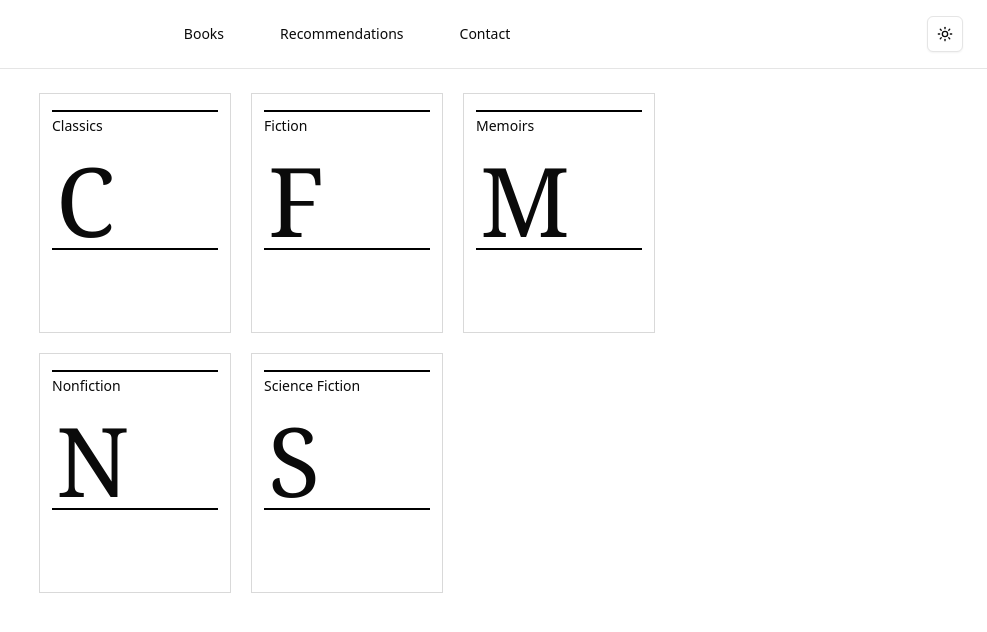
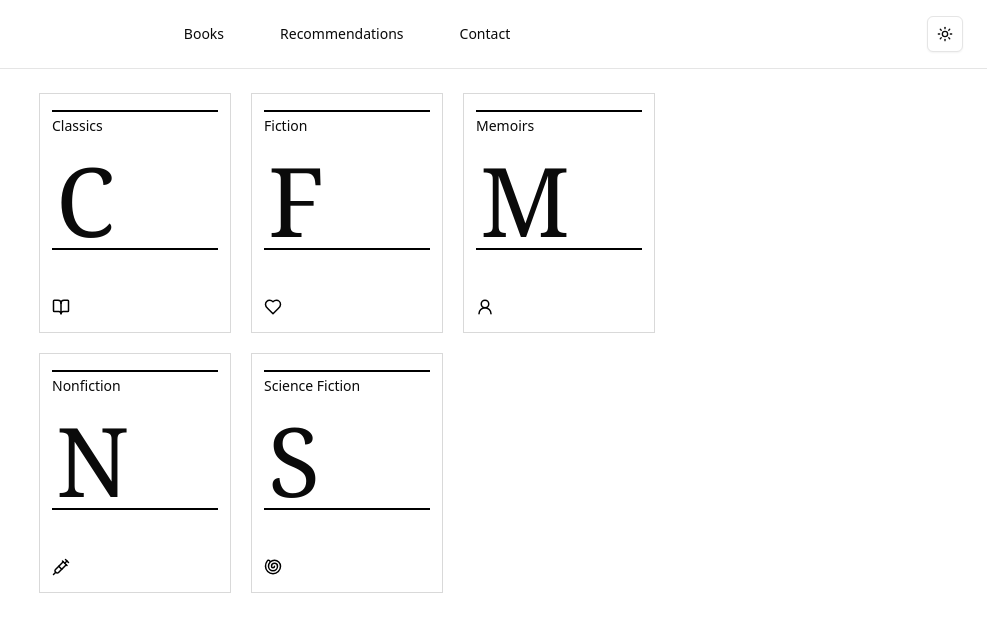
Before and after one commit to jodiyu/book-blog, a Next.js app: page /recommendations in a window 1280 px wide. Shown: the top 632 px of the page, without its empty margins (293-1280 px from the left). Built offline with nearby package versions, Linux system fonts and the light colour scheme.

Commit message:
Implemented dark mode and icon and color changes

```diff
--- a/src/app/recommendations/page.tsx
+++ b/src/app/recommendations/page.tsx
@@ -6,31 +6,36 @@ const recommendationsList = [
         title: "C",
         font: "Classics",
         bookList: ["Frankenstein", "Pride and Prejudice"],
-        icon: <BookOpen size={18} color="white" />
+        icon: BookOpen,
+        color: "#5ba6ed" // blue
     },
     {
         title: "F",
         font: "Fiction",
         bookList:["I'll Give You The Sun", "Looking for Alaska", "Love Story", "Everything I Never Told You", "The Way of Kings"],
-        icon: <Heart size={18} color="white" />
+        icon: Heart,
+        color: "#ca932a" // mustard yellow
     },
     {
         title: "M",
         font: "Memoirs",
         bookList: ["Small Fry", "Educated", "When Breath Becomes Air", "Between Two Kingdoms","Reading with Patrick"],
-        icon: <UserRound size={18} color="white" />
+        icon: UserRound,
+        color: "#5fac4e" // medium green
     },
     {
         title: "N",
         font: "Nonfiction",
         bookList: ["Bad Blood: Secrets and Lies in a Silicon Valley Startup"],
-        icon: <Syringe size={18} color="white" />
+        icon: Syringe,
+        color: "#b33139" // deep red
     },
     {
         title: "S",
         font: "Science Fiction",
         bookList: ["Dune"],
-        icon: <Shell size={18} color="white" />
+        icon: Shell,
+        color: "#5a215a" // plum
     }
 
 ];
--- a/src/components/ui/flipping-card.tsx
+++ b/src/components/ui/flipping-card.tsx
@@ -4,25 +4,26 @@ import { cn } from "@/lib/utils";
 interface CardProps {
   show: React.ReactNode;
   reveal: React.ReactNode;
+  color: string;
 }
 
 interface CardDetailsProps extends React.HTMLAttributes<HTMLDivElement> {
   title: string;
   font: string;
   bookList: string[];
-  icon: React.ReactNode;
+  icon: React.ElementType;
+  color: string;
 }
 
 interface FlippingCardProps {
   list: CardDetailsProps[];
 }
 
-const Card = ({ show, reveal }: CardProps) => {
+const Card = ({ show, reveal, color, }: CardProps) => {
   const common = "absolute flex w-full h-full  [backface-visibility:hidden]";
-  const colorsILike = ["#92a452", "#79ced1", "#ca932a", "#cb310e", "#b33139", "#a2527b", "#5fac4e","#d61b50", "#5ba6ed","#1e646f","#49de03","#5a215a","#0e643d","#175f76","#b2a6ff"];
-  const color = colorsILike[Math.floor(Math.random() * colorsILike.length)];
+  //const colorsILike = ["#92a452", "#79ced1", "#ca932a", "#cb310e", "#b33139", "#a2527b", "#5fac4e","#d61b50", "#5ba6ed","#1e646f","#49de03","#5a215a","#0e643d","#175f76","#b2a6ff"];
   //const color = `#${(((1 << 24) * Math.random()) | 0).toString(16).padStart(6, "0")}`; // Random color generator
-  console.log("color", color);
+  // console.log("color", color);
   return (
     <div className={cn("group h-60 w-48 [perspective:1000px]")}>
       <div
@@ -44,16 +45,17 @@ const Card = ({ show, reveal }: CardProps) => {
   );
 };
 
-const CardDetails = ({ title, font, bookList, icon }: CardDetailsProps) => {
+const CardDetails = ({ title, font, bookList, icon, color }: CardDetailsProps) => {
+    const IconComponent = icon;
   return (
     <Card
       show={
-        <div className="flex w-full flex-col border-[1px] border-black/15 px-3 py-4 text-sm">
-          <span className="border-t-2 border-black pt-1">{font}</span>
+        <div className="flex w-full flex-col border-[1px] border-black/15 dark:border-white/15 px-3 py-4 text-sm bg-white dark:bg-black">
+          <span className="border-t-2 border-black dark:border-white pt-1">{font}</span>
 
-          <span className="mt-4 border-b-2 border-black px-1 font-serif text-8xl">{title}</span>
+          <span className="mt-4 border-b-2 border-black dark:border-white px-1 font-serif text-8xl">{title}</span>
           <div className="mt-12 flex items-center justify-between">
-            {icon}
+            {icon && <IconComponent size={18} className="text-black dark:text-white" />}
           </div>
         </div>
       }
@@ -73,10 +75,11 @@ const CardDetails = ({ title, font, bookList, icon }: CardDetailsProps) => {
     </div>
 
     <div className="flex items-center justify-end pt-2">
-      {icon}
+      {icon && <IconComponent size={18} color="white" />}
     </div>
   </div>
 }
+        color={color}
 
     />
   );
@@ -92,6 +95,7 @@ export default function FlippingCard({ list }: FlippingCardProps) {
           font={item.font}
           bookList={item.bookList}
           icon={item.icon}
+          color={item.color}
         />
       ))}
     </div>
```
